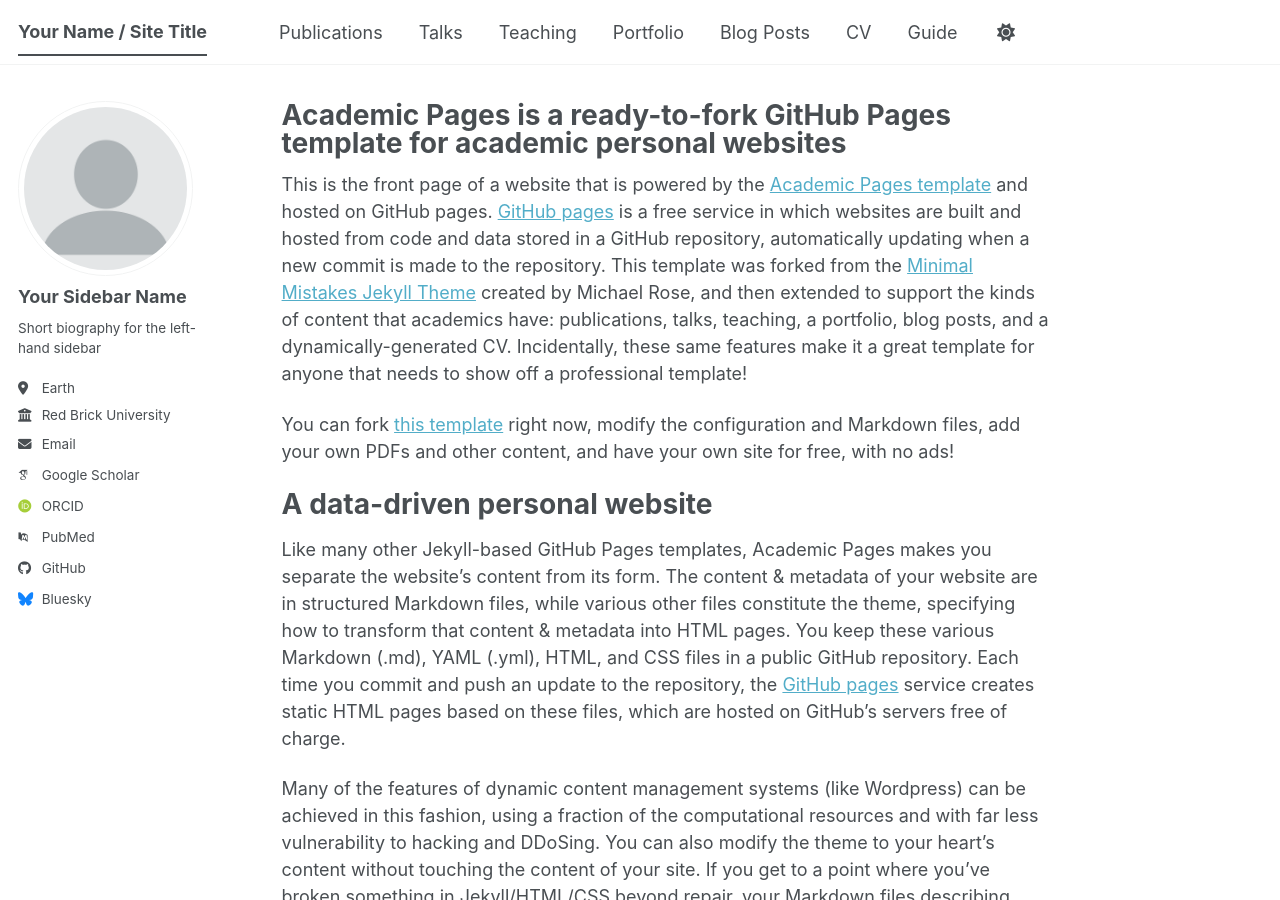
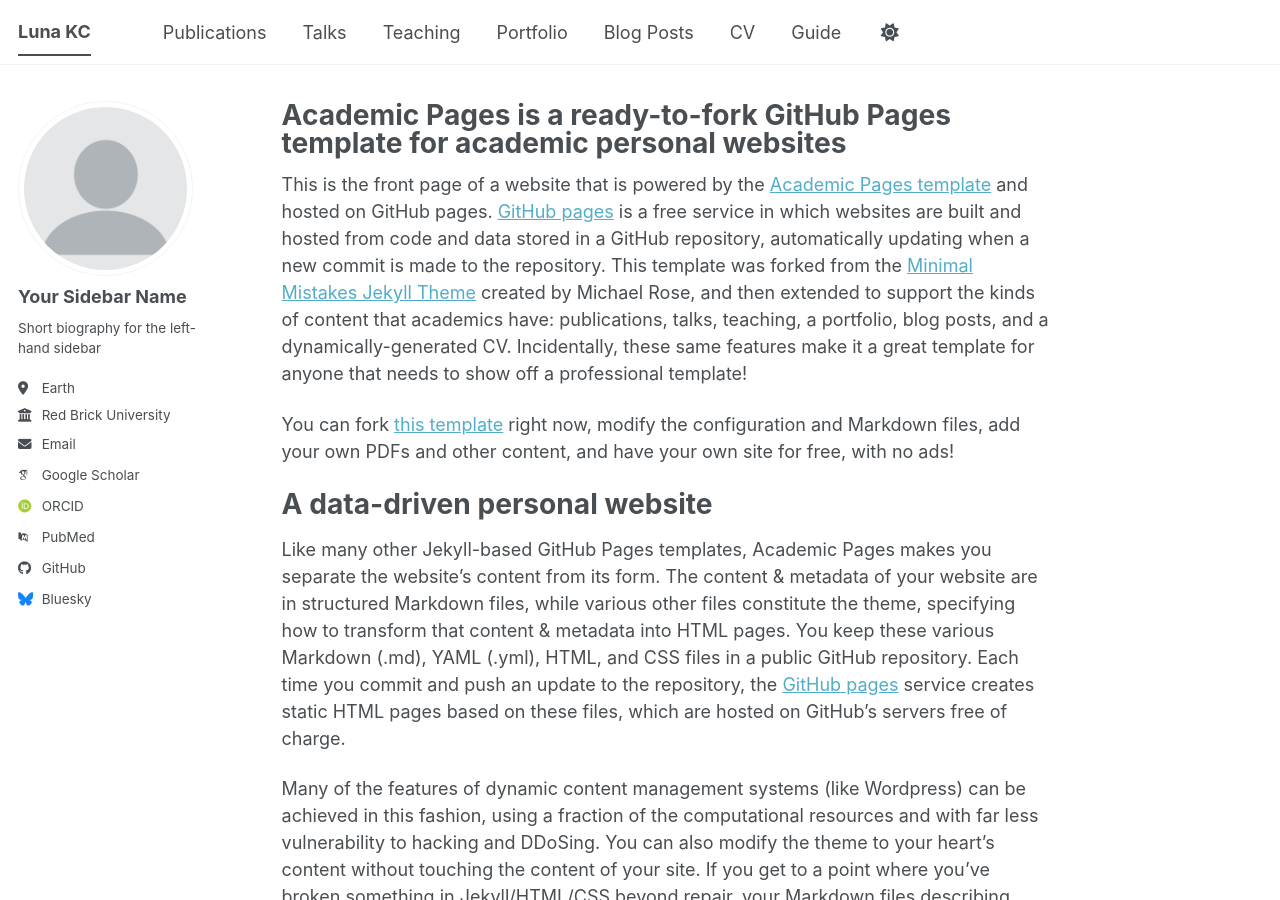
Before and after one commit to nishan258/lunakc766.github.io, a Jekyll site: the page built from _pages/about.md, in a window 1280 px wide and 900 px high. Built offline with Jekyll 4.4.1, drawn with Linux system fonts in a browser that asks for light colours; some web fonts are replaced; a script bundle is joined from its source files by our own code; library files that are not in the unit come from our copies.

Commit message:
Update _config.yml

```diff
--- a/_config.yml
+++ b/_config.yml
@@ -9,10 +9,10 @@
 # Basic Site Settings
 locale                   : "en-US"
 site_theme               : "default" # The available themes options are "default", "air", "sunrise", "mint", "dirt" and "contrast"
-title                    : "Your Name / Site Title"
+title                    : "Luna KC"
 title_separator          : "-"
 name                     : "Luna KC"
-description              : &description "Luna KC's academic portfolio"   # Update this with a general description of your site, this is the default if not overridden by a page
+description              : "Luna KC's academic portfolio"
 url                      : https://academicpages.github.io # The base hostname & protocol for your site e.g. "https://[your GitHub username].github.io",
                                                            # or if you already have some other page hosted on Github then use "https://[your GitHub username].github.io/[Your Repo Name]"
 baseurl                  : "" # the subpath of your site, e.g. "/blog"
```
